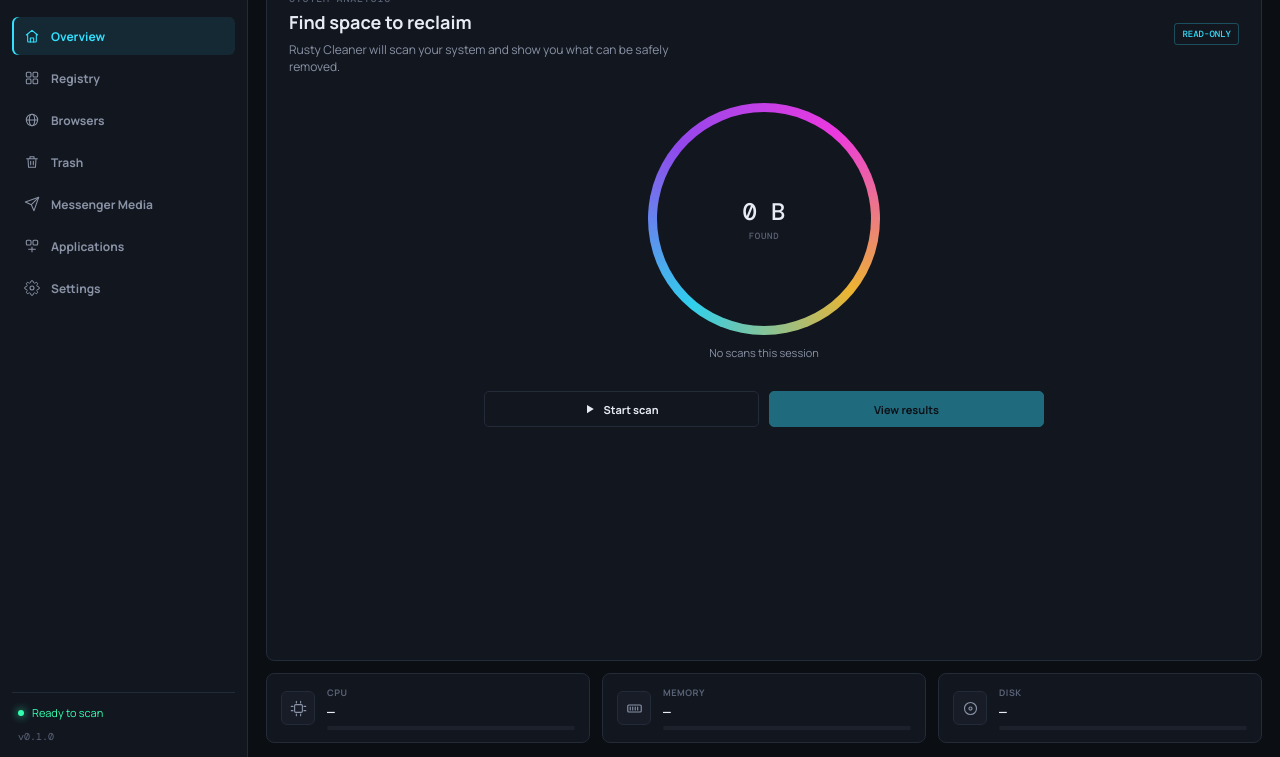
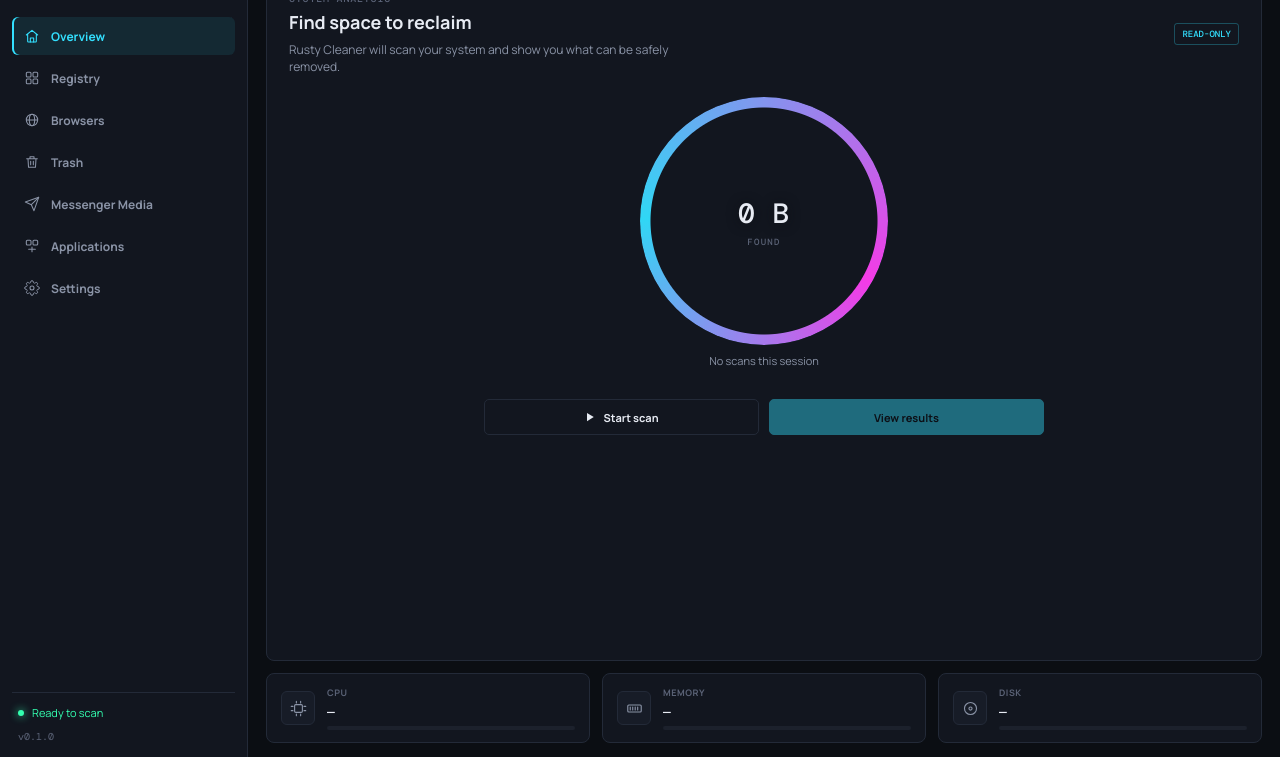
Before and after one commit to leandroruel/rusty-cleaner, a website built with Vite: page web/index.html in a window 1280 px wide. Shown: the part 43-800 px from the top of the page. Built offline with nearby package versions, Linux system fonts and the light colour scheme.

Commit message:
feat: scan ring as thin neon tube with glass center
Replaces the thick donut (conic-gradient rainbow + opaque panel center)
with a thin neon ring: radial mask turns the disc into a 10px tube,
gradient only --cyan↔--pink (no purple/amber), glass center via
semi-transparent backdrop-filter so theme backgrounds show through.
Completion pulse glows both accent colors.

```diff
--- a/web/src/styles.css
+++ b/web/src/styles.css
@@ -72,19 +72,19 @@ h1,h2,p { margin-top:0; }
 h1 { margin-bottom:0; font-size:18px; font-weight:700; }
 h2 { margin:0; font-size:13px; font-weight:700; }
 .read-only-badge { flex-shrink:0; border:1px solid color-mix(in srgb, var(--cyan) 28%, transparent); color:var(--cyan); border-radius:3px; padding:4px 7px; font:500 9px var(--font-mono); }
-.scan-visual { position:relative; display:grid; width:clamp(180px,30vh,232px); aspect-ratio:1; flex:none; place-items:center; margin:clamp(16px,4vh,28px) auto 10px; }
-.scan-ring { position:absolute; inset:0; border-radius:50%; background:conic-gradient(from 220deg,var(--cyan),var(--purple),var(--pink),var(--amber),var(--cyan)); opacity:.92; }
-.scan-ring::after { position:absolute; content:""; inset:9px; border-radius:50%; background:var(--panel); }
-.scan-ring-inner { position:relative; z-index:1; display:flex; flex-direction:column; align-items:center; gap:3px; }
-.scan-ring-inner strong { font:700 24px var(--font-mono); }
-.scan-ring-inner span { color:var(--text-faint); font:500 9px var(--font-mono); letter-spacing:.08em; text-transform:uppercase; }
-.is-scanning .scan-ring { animation:spin 1.2s linear infinite; }
+.scan-visual { position:relative; display:grid; width:clamp(196px,34vh,248px); aspect-ratio:1; flex:none; place-items:center; margin:clamp(12px,3vh,22px) auto 8px; }
+.scan-ring { position:absolute; inset:0; border-radius:50%; background:conic-gradient(from 120deg, var(--pink) 0%, var(--cyan) 42%, var(--pink) 100%); -webkit-mask:radial-gradient(farthest-side, transparent calc(100% - 11px), #000 calc(100% - 10px)); mask:radial-gradient(farthest-side, transparent calc(100% - 11px), #000 calc(100% - 10px)); filter:drop-shadow(0 0 10px color-mix(in srgb, var(--cyan) 55%, transparent)) drop-shadow(0 0 18px color-mix(in srgb, var(--pink) 35%, transparent)); opacity:.96; }
+.scan-ring::after { position:absolute; content:""; inset:11px; border-radius:50%; background:color-mix(in srgb, var(--bg) 55%, transparent); -webkit-mask:none; mask:none; filter:none; backdrop-filter:blur(6px); }
+.scan-ring-inner { position:relative; z-index:1; display:flex; flex-direction:column; align-items:center; gap:4px; }
+.scan-ring-inner strong { font:700 28px var(--font-mono); letter-spacing:.02em; color:var(--text); text-shadow:0 1px 12px color-mix(in srgb, var(--bg) 80%, transparent); }
+.scan-ring-inner span { color:var(--text-faint); font:600 9px var(--font-mono); letter-spacing:.14em; text-transform:uppercase; }
+.is-scanning .scan-ring { animation:spin 1.4s linear infinite; }
 @keyframes spin { to { transform:rotate(360deg); } }
 .scan-visual.is-done .scan-ring { animation:done-pulse 1.1s ease-out; }
 @keyframes done-pulse {
-  0% { transform:scale(1); filter:drop-shadow(0 0 0 transparent); }
-  35% { transform:scale(1.06); filter:drop-shadow(0 0 22px color-mix(in srgb, var(--cyan) 55%, transparent)); }
-  100% { transform:scale(1); filter:drop-shadow(0 0 0 transparent); }
+  0% { transform:scale(1); }
+  35% { transform:scale(1.04); filter:drop-shadow(0 0 16px color-mix(in srgb, var(--cyan) 70%, transparent)) drop-shadow(0 0 28px color-mix(in srgb, var(--pink) 45%, transparent)); }
+  100% { transform:scale(1); }
 }
 #results-button.is-ready { animation:ready-pulse 1.2s ease-out; }
 @keyframes ready-pulse {
```
